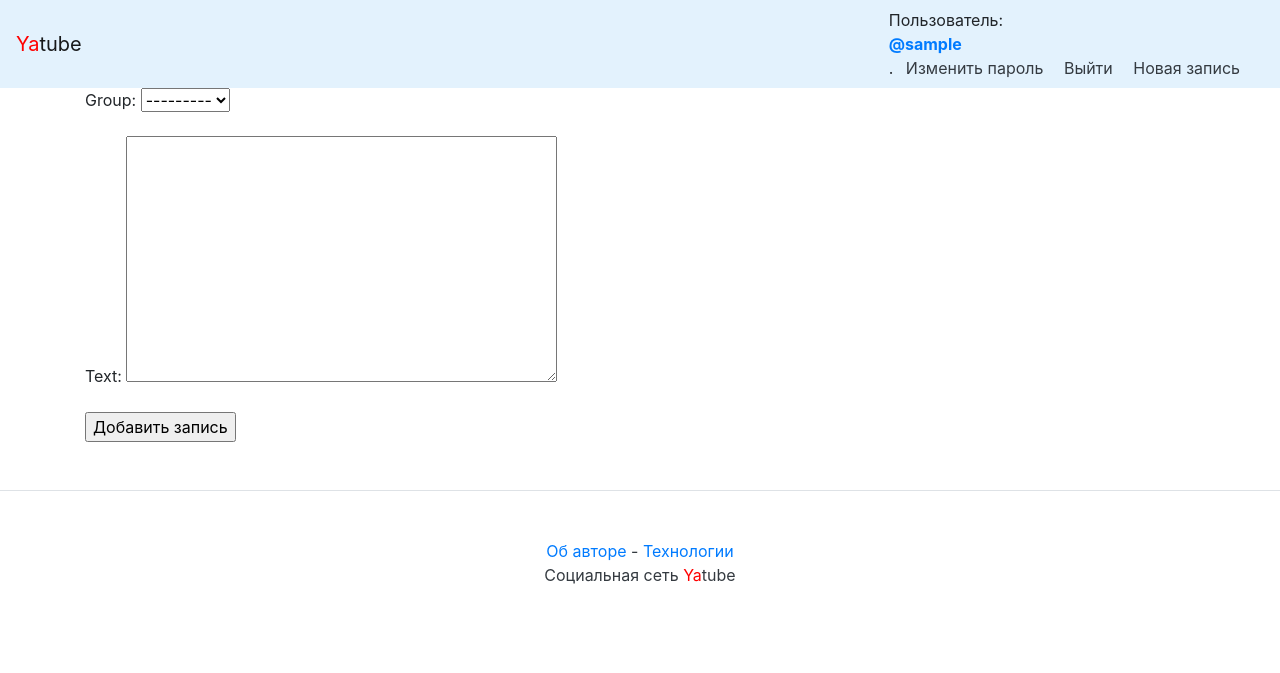
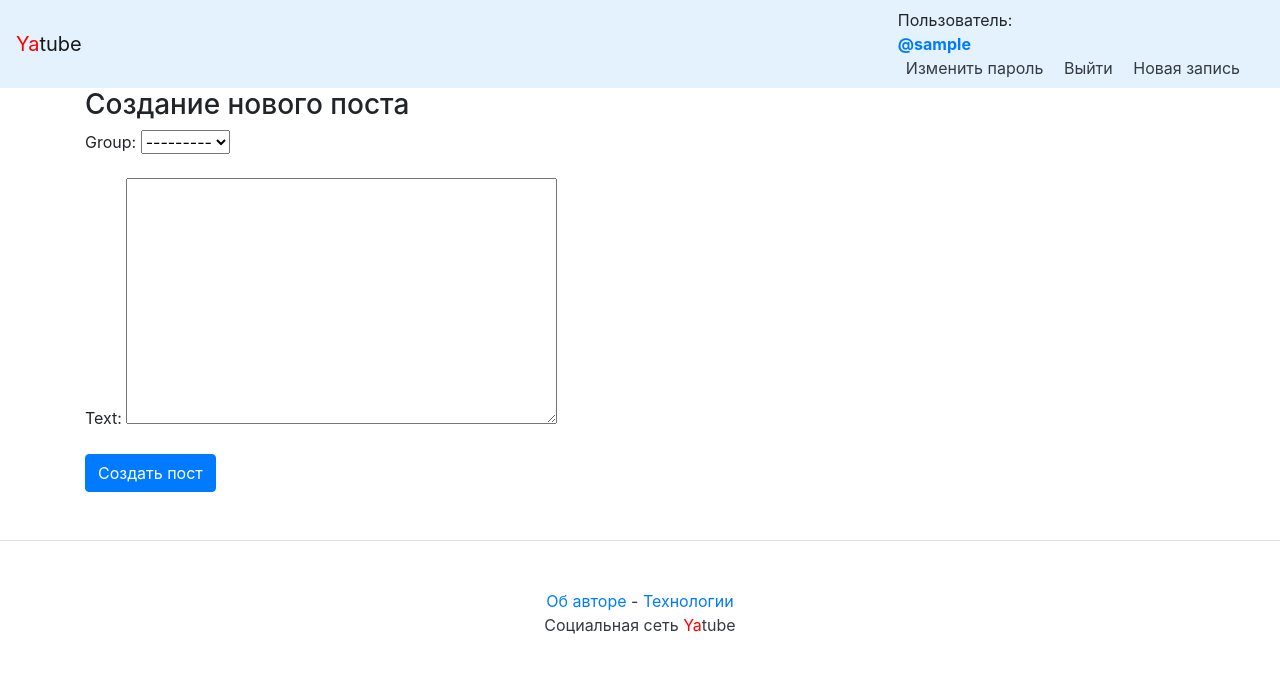
Before and after one commit to sag163/hw04_tests, a Django app: page /new/ in a window 1280 px wide. Shown: the top 673 px of the page. Run offline with Django 3.2, Linux system fonts and the light colour scheme; the visitor is signed in with stand-in values (Sample User, id 1); data that the repository does not hold is empty; some libraries are stand-ins or nearby versions.

Commit message:
new project

```diff
--- a/templates/base.html
+++ b/templates/base.html
@@ -20,6 +20,5 @@
             </div>
         </main>
         {% include 'footer.html' %}
-
     </body>
 </html>
--- a/templates/nav.html
+++ b/templates/nav.html
@@ -2,7 +2,7 @@
     <a class="navbar-brand" href="/"><span style="color:red">Ya</span>tube</a>
     <nav class="my-2 my-md-0 mr-md-3">
         {% if user.is_authenticated %}
-        Пользователь: <a href="/{{ user.username }}/"><strong class="d-block text-gray-dark">@{{ user.username }}</strong></a>.
+        Пользователь: <a href="/{{ user.username }}/"><strong class="d-block text-gray-dark">@{{ user.username }}</strong></a>
         <a class="p-2 text-dark" href="{% url 'password_change' %}">Изменить пароль</a>
         <a class="p-2 text-dark" href="{% url 'logout' %}">Выйти</a>
         <a class="p-2 text-dark" href="{% url 'new_post' %}">Новая запись</a>
--- a/templates/new.html
+++ b/templates/new.html
@@ -1,19 +1,28 @@
 {% extends "base.html" %}
+{% block title %} Редактирование поста {% endblock %}
 
-{% block title %}{% if post %}Редактировать запись{% else %}Новая запись{% endif %}{% endblock %}
-{% block content %}
+ {% block content %}
+{% if post %}
 
-{% if post %}
-<form method="post" action="{% url 'new_post' %}">
-    {% else %}
-    <form method="post"%}"></form>
-    {% endif %}
-    {% csrf_token %}
-    {{ form.as_p }}
-    {% if post %}
-    <input type="submit" value="Сохранить запись">
-    {% else %}
-    <input type="submit" value="Добавить запись">
-    {% endif %}
-</form>
+    <h3>Редактирование поста</h3>
+    <form method="POST" class="post-form">
+        {% csrf_token %}
+        {{ form.as_p }}
+    <button type="submit" class="btn btn-primary">
+            Сохранить пост
+    </button>
+    </form>
+
+{% else %}
+
+    <h3>Создание нового поста</h3>
+    <form method="POST" class="post-form">
+        {% csrf_token %}
+        {{ form.as_p }}
+    <button type="submit" class="btn btn-primary">
+            Создать пост
+    </button>
+    </form>
+
+{% endif %}
 {% endblock %}
```
Also changed, not shown: templates/index.html (+6 -14 lines), templates/post.html (+4 -4 lines), templates/profile.html (+5 -8 lines).
